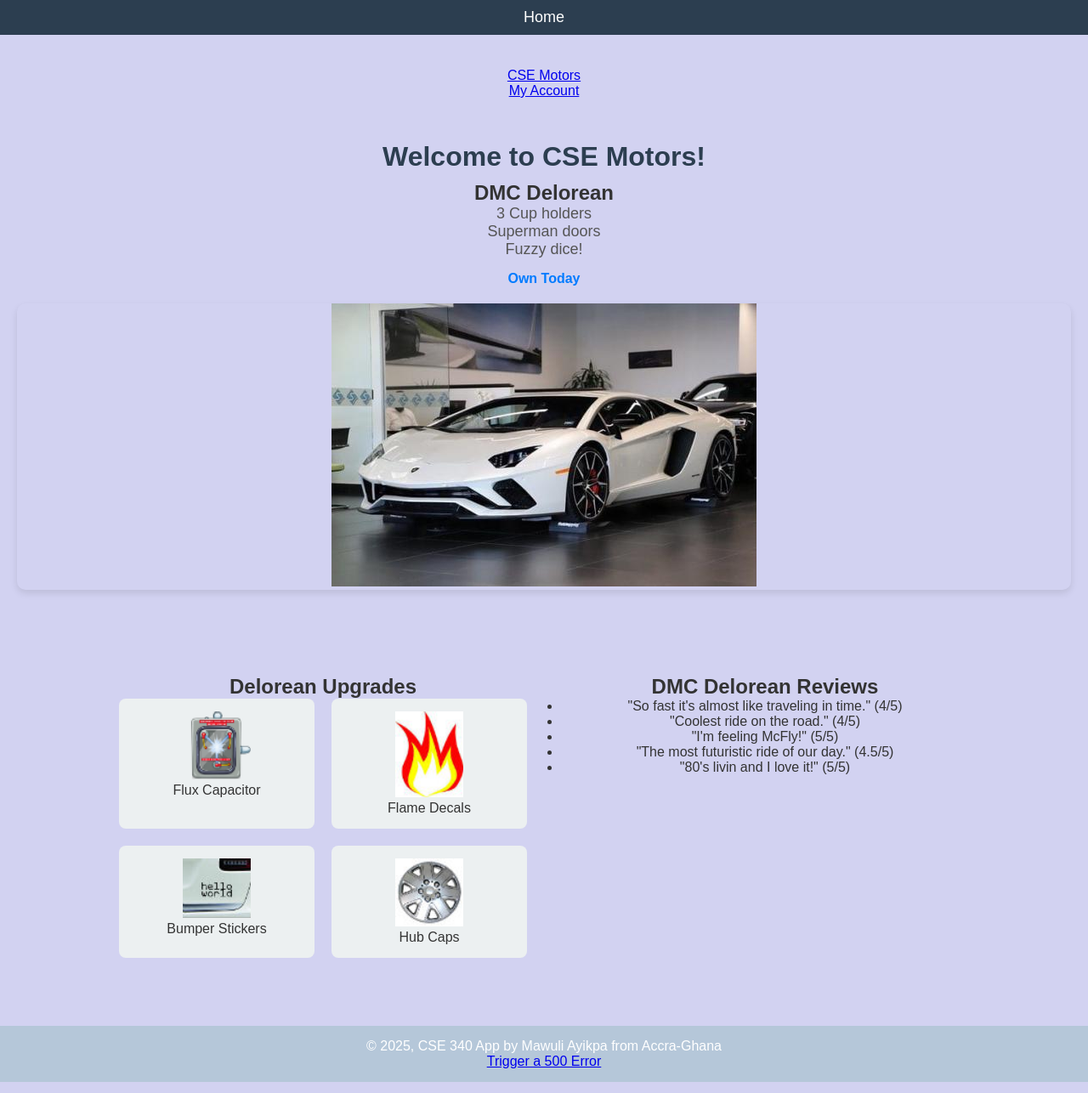
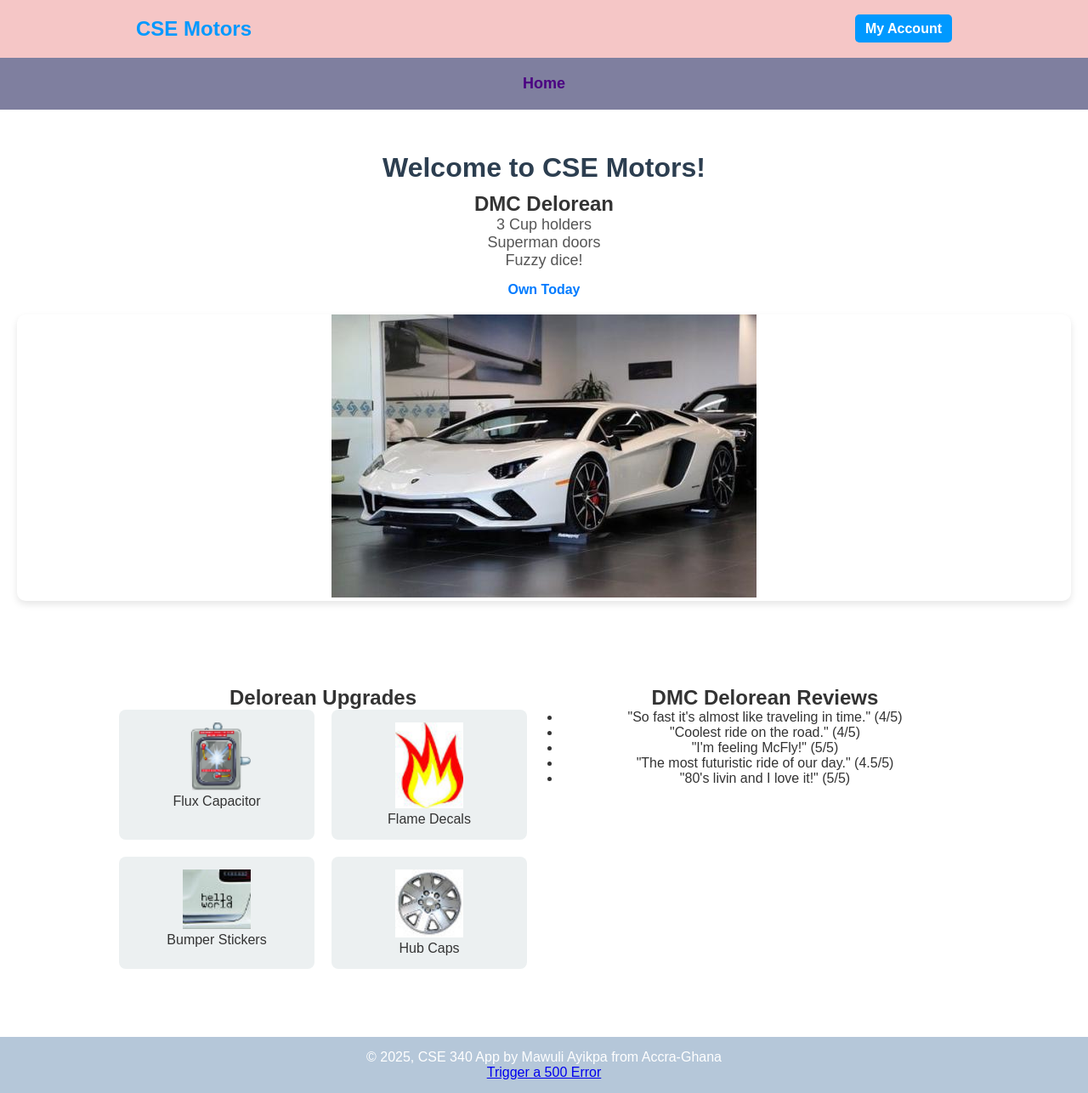
Before and after one commit to Mawuli2026/cse340, a Node server app: page / in a window 1280 px wide. Shown: the whole page at 85% size. Run offline with Node 20, Linux system fonts and the light colour scheme; data that the repository does not hold is empty; some libraries are stand-ins or nearby versions.

Commit message:
Added modifications

```diff
--- a/public/css/styles.css
+++ b/public/css/styles.css
@@ -7,82 +7,96 @@
 }
 
 body {
-  background-color: #d2d2f1;
+  background-color: #ffffff; /* White background */
   color: #333;
-  padding-top: 80px;
   text-align: center;
 }
 
-/* ======= Navbar Styling ======= */
-nav {
-  background: #2c3e50;
-  position: fixed;
-  width: 100%;
-  top: 0;
-  left: 0;
-  z-index: 1000;
-  padding: 10px 0;
+/* ======= Header Styling ======= */
+#top-header {
+  background-color: #f5c6c6; /* Light pink background */
+  color: #0099ff; /* Blue text color */
+  padding: 20px 0;
+  text-align: center;
+  font-size: 15x;
+  font-weight: bold;
+}
+
+.header-container {
   display: flex;
   justify-content: space-between;
   align-items: center;
+  max-width: 1000px;
+  margin: 0 auto;
+  padding: 0 20px;
 }
 
-.menu-toggle {
-  font-size: 28px;
-  cursor: pointer;
-  color: white;
-  margin-left: 20px;
-  display: none;
+.site-name a {
+  color: #0099ff;
+  text-decoration: none;
+  font-weight: bold;
+  font-size: 1.5em;
 }
 
-/* Dault Nav (Desktop) */
-nav ul {
+.account-link a {
+  background-color: #0099ff;
+  color: white;
+  text-decoration: none;
+  font-size: 1em;
+  padding: 8px 12px;
+  border-radius: 5px;
+}
+
+.account-link a:hover {
+  background-color: #0077cc;
+}
+
+/* ======= Navbar Styling (Appears Below Header) ======= */
+nav {
+  background: #7f7f9f; /* Greyish purple background */
+  width: 100%;
+  padding: 20px 0;
+  position: relative; /* Ensure it stays below the header */
   display: flex;
   justify-content: center;
-  list-style: none;
-  width: 100%;
 }
 
-nav ul li {
-  margin: 0 15px;
+nav ul {
+  list-style: none;
+  display: flex;
+  justify-content: center;
+  gap: 30px;
+  padding: 0;
+  margin: 0;
 }
 
 nav ul li a {
-  color: white;
+  color: #4b0082; /* Dark purple text */
   text-decoration: none;
   font-size: 18px;
-  padding: 10px;
-  transition: color 0.3s;
+  padding: 10px 15px;
+  font-weight: bold;
 }
 
 nav ul li a:hover {
-  color: #1abc9c;
+  text-decoration: underline;
 }
 
-/* ======= Mobile Navigation ======= */
+/* ======= Mobile Navigation (Hamburger Menu) ======= */
 .menu-toggle {
-  display: none; /* Hide on desktop */
+  display: none;
   font-size: 28px;
   cursor: pointer;
   color: white;
   position: absolute;
   top: 15px;
-  left: 20px;
+  right: 20px;
 }
 
-/* Hide menu on mobile by default */
-nav ul {
-  display: flex;
-  flex-direction: row;
-  align-items: center;
-}
-
-/* ======= Mobile Navigation ======= */
 @media (max-width: 768px) {
   .menu-toggle {
-    display: block; /* Show hamburger menu */
+    display: block;
   }
-
 
   nav ul {
     display: none;
--- a/public/js/script.js
+++ b/public/js/script.js
@@ -35,7 +35,3 @@ document.addEventListener("DOMContentLoaded", () => {
         });
     });
 });
-
-function toggleMenu() {
-    document.getElementById("nav-menu").classList.toggle("active");
-  }
--- a/views/inventory/classification.ejs
+++ b/views/inventory/classification.ejs
@@ -11,8 +11,6 @@
                   <a href="/inv/detail/<%= vehicle.inv_id %>">
                       <h2><%= vehicle.inv_make %> <%= vehicle.inv_model %></h2>
                   </a>
-                  <p><%= vehicle.inv_description %></p>
-                  <p class="price">$<%= vehicle.inv_price %></p>
               </div>
           </div>
       <% }); %>
--- a/views/inventory/vehicle-detail.ejs
+++ b/views/inventory/vehicle-detail.ejs
@@ -2,6 +2,8 @@
     <!-- Left: Vehicle Image -->
     <div class="vehicle-image">
         <img src="<%= vehicle.inv_image %>" alt="<%= vehicle.inv_make %>">
+
+
     </div>
 
     <!-- Right: Vehicle Details -->
--- a/views/partials/head.ejs
+++ b/views/partials/head.ejs
@@ -2,7 +2,7 @@
     <meta charset="UTF-8">
     <meta http-equiv="X-UA-Compatible" content="IE=edge">
     <meta name="viewport" content="width=device-width, initial-scale=1.0">
-    <title><%- title %> | CSE 340 App</title>
+    <title><%- title %> | CSE Motors</title>
     <link rel="stylesheet" href="/css/styles.css">
     <link rel="icon" href="/images/site/favicon-32x32.png">
 </head>
--- a/views/partials/header.ejs
+++ b/views/partials/header.ejs
@@ -1,9 +1,9 @@
- <header id="top-header">
-    <div class="container">
+<header id="top-header">
+    <div class="header-container">
         <span class="site-name">
             <a href="/" title="Return to home page">CSE Motors</a>
         </span>
-        <div id="tools">
+        <div class="account-link">
             <a title="Click to log in" href="/account/login">My Account</a>
         </div>
     </div>
--- a/views/partials/navigation.ejs
+++ b/views/partials/navigation.ejs
@@ -1,4 +1,3 @@
 <nav>
-    <div class="menu-toggle" onclick="toggleMenu()">☰</div>
     <%- nav %>
 </nav>
```
Also changed, not shown: other parts of public/css/styles.css (+102 -4 lines), controllers/invController.js (+32 -34 lines), server.js (+36 -35 lines).
